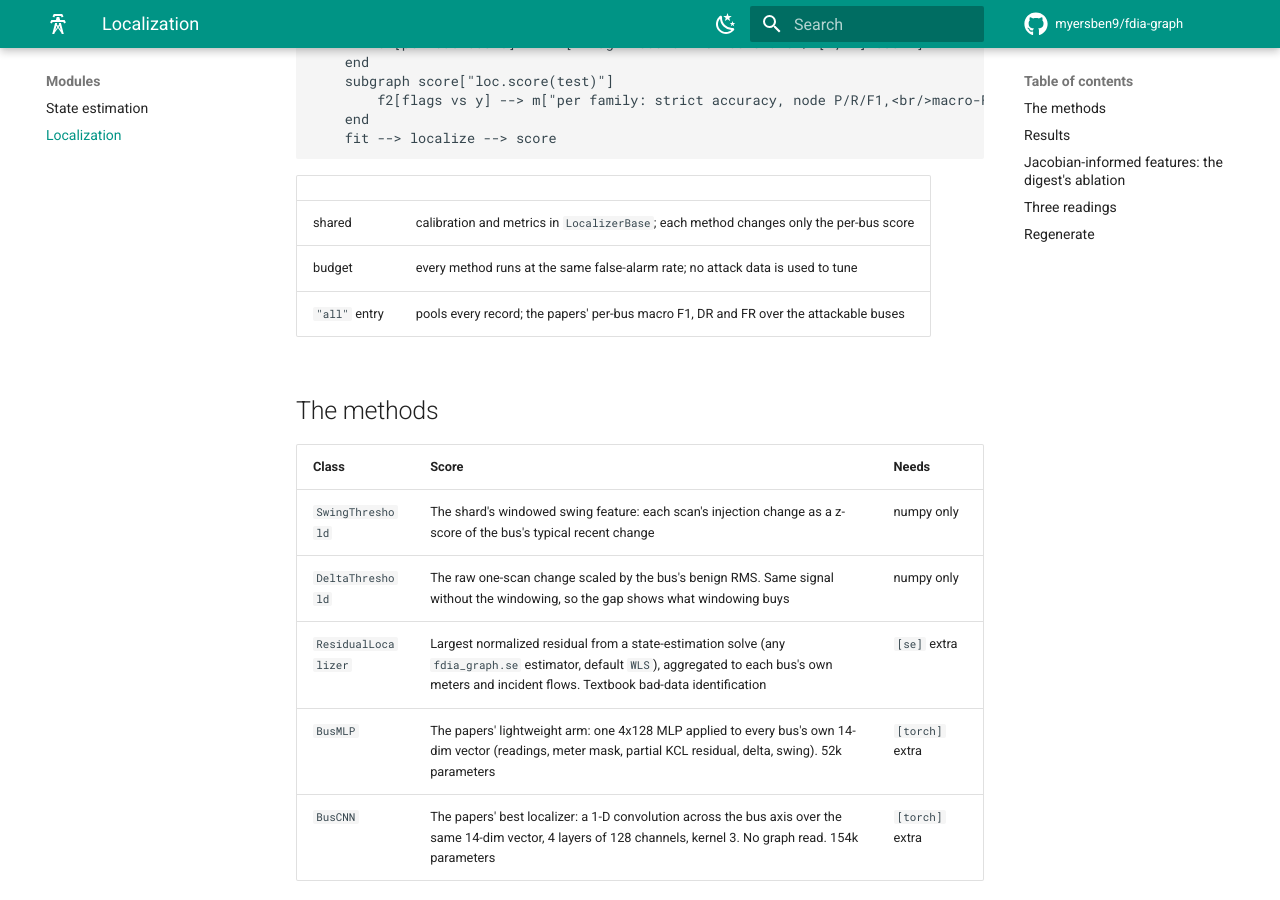
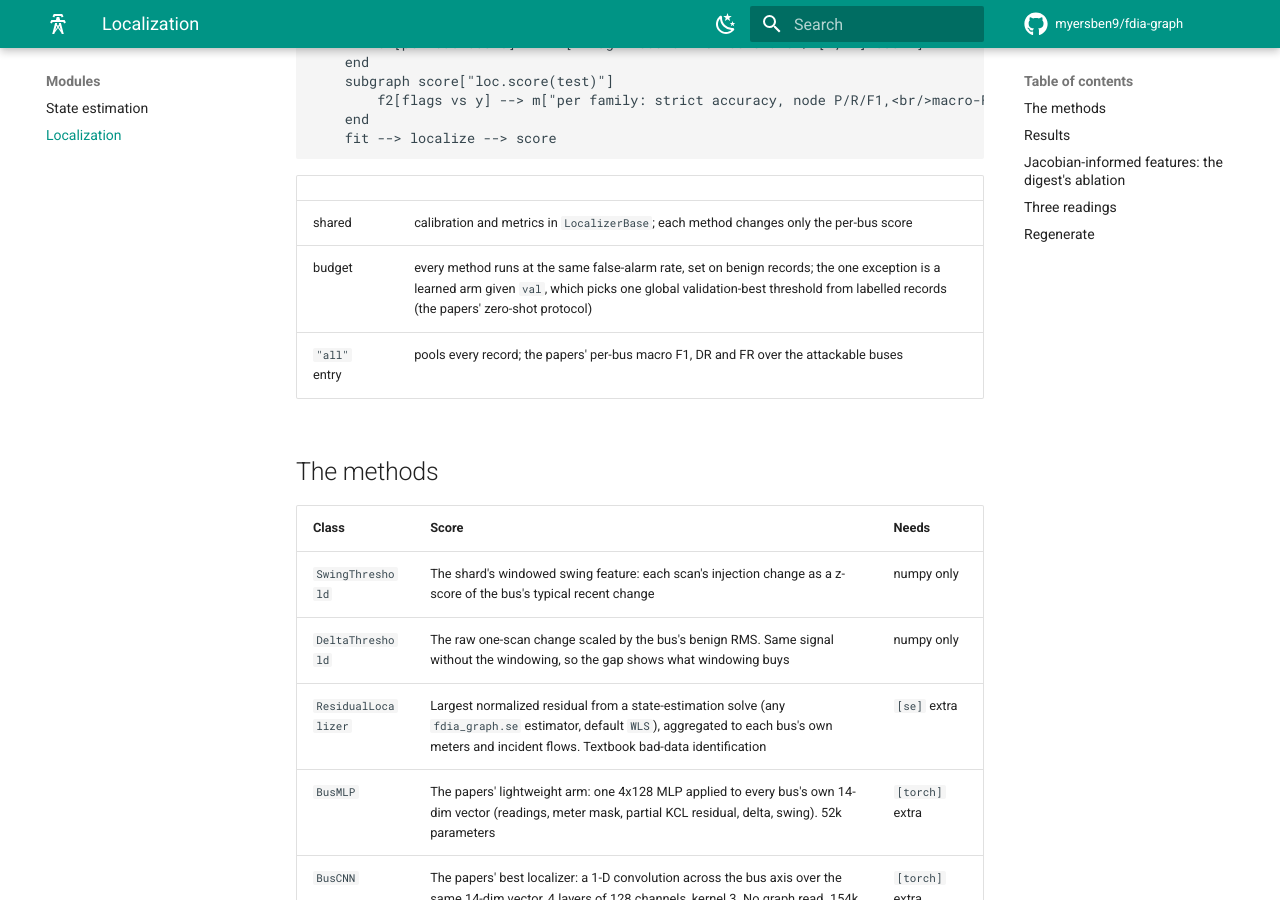
Before and after one commit to myersben9/fdia-graph, an MkDocs documentation site: the page built from docs/localization/README.md, in a window 1280 px wide and 900 px high, scrolled down 606 px. Built offline with MkDocs 1.6.1 and Material for MkDocs 9.7.7, drawn with Linux system fonts in a browser that asks for light colours; comment, search, counter and statistics services are not loaded.

Commit message:
Review: the budget row names the validation-threshold exception

```diff
--- a/docs/localization/README.md
+++ b/docs/localization/README.md
@@ -34,7 +34,7 @@ flowchart LR
 | | |
 |---|---|
 | shared | calibration and metrics in `LocalizerBase`; each method changes only the per-bus score |
-| budget | every method runs at the same false-alarm rate; no attack data is used to tune |
+| budget | every method runs at the same false-alarm rate, set on benign records; the one exception is a learned arm given `val`, which picks one global validation-best threshold from labelled records (the papers' zero-shot protocol) |
 | `"all"` entry | pools every record; the papers' per-bus macro F1, DR and FR over the attackable buses |
 
 ## The methods
```
